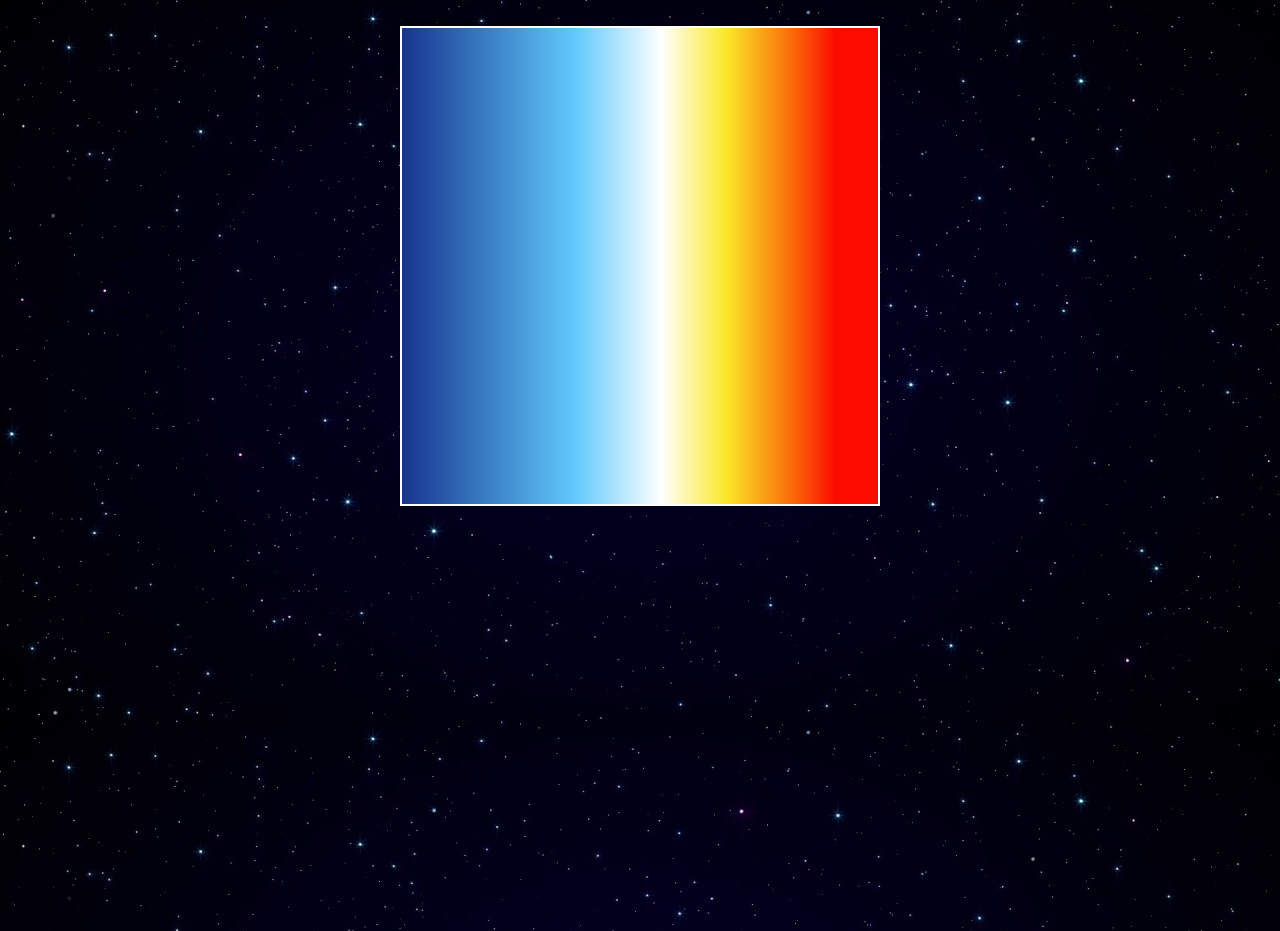
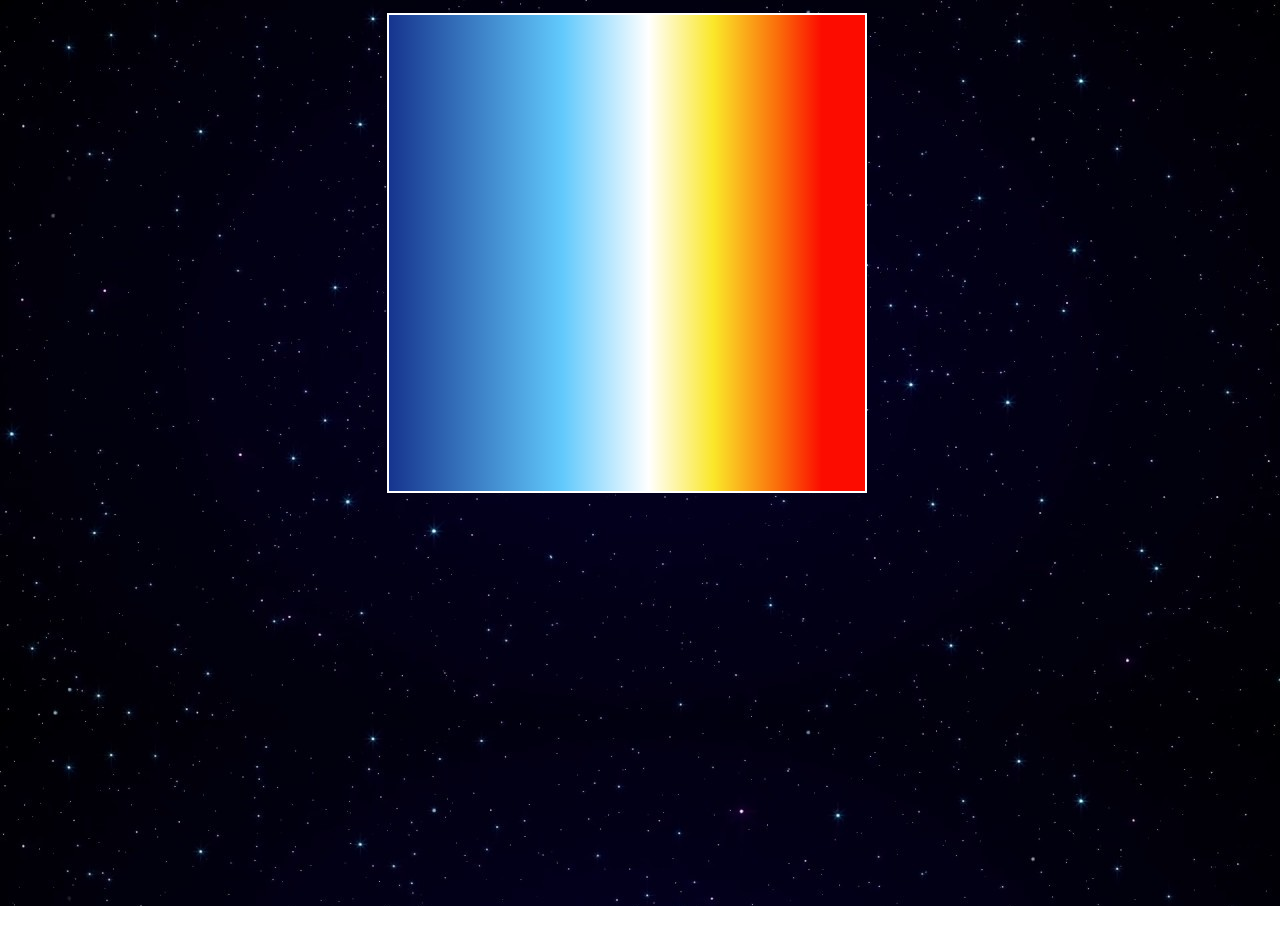
Before and after one commit to enioluwa23/hr-megagram, a React (Create React App) app: page / in a window 1280 px wide. After the commit the page ends 906 px from the top, so only its background shows below. Built offline with nearby package versions, Linux system fonts and the light colour scheme.

Commit message:
basic prototype

```diff
--- a/src/App.css
+++ b/src/App.css
@@ -3,8 +3,9 @@
   flex-direction: column;
   justify-content: center;
   width: 100%;
-  padding: 2vw;
+  padding: 1vw;
   background-image: url("./img/backdrop.jpg");
+  min-height: 100vh;
 }
 
 .diagram-container {
@@ -18,13 +19,14 @@
 }
 
 .star-container {
-  position: relative;
+  /* position: relative; */
   display: flex;
   flex-direction: row;
   justify-content: center;
   align-items: center;
   max-width: 96vw;
   min-height: 40vh;
+  /* padding: 0; */
 }
 
 .hr-diagram {
@@ -44,9 +46,10 @@
 }
 
 .star-view {
-  width: 50%;
-  /* max-width: 30rem; */
-  color: white;
+  width: 96%;
+  max-width: 40rem;
+  margin: 0;
+  color: black;
 }
 
 .star-visual {
--- a/src/App.js
+++ b/src/App.js
@@ -14,7 +14,9 @@ class App extends React.Component {
     };
 
     this.getStarClass = this.getStarClass.bind(this);
+    this.getStarMass = this.getStarMass.bind(this);
     this.getStarLuminosity = this.getStarLuminosity.bind(this);
+    this.getStarTemperature = this.getStarTemperature.bind(this);
     this.handleClick = this.handleClick.bind(this);
     this.renderStar = this.renderStar.bind(this);
   }
@@ -32,30 +34,53 @@ class App extends React.Component {
     return Math.pow(10, -5.05 + (11.4 * (yLoc / scale)));
   }
 
-  _getStarClass(fraction, cutoff, range, luminosity) {
-    const mkClassName = Math.floor((fraction - cutoff) * ((79 * 9)/range) + 1).toString();
-    const lumClassName = 'V';
-    return mkClassName + lumClassName;
+  _getLuminosityClass(fractionY) {
+    if (fractionY < 45/142) {
+      return 'D';
+    } else if (fractionY < 59/142) {
+      return 'VI';
+    } else if (fractionY < 73/142) {
+      return 'V';
+    } else if (fractionY < 83/142) {
+      return 'IV';
+    } else if (fractionY < 92/142) {
+      return 'III';
+    } else if (fractionY < 102/142) {
+      return 'II';
+    } else if (fractionY < 116/142) {
+      return 'Ib';
+    } else if (fractionY < 132/142) {
+      return 'Ia';
+    } else {
+      return 'Ia-O';
+    }
   }
 
-  getStarClass(xLoc, luminosity) {
+  _getStarClass(fractionX, fractionY, cutoff, range) {
+    const mkClass = Math.floor((fractionX - cutoff) * ((79 * 9)/range) + 1).toString();
+    const lumClass = this._getLuminosityClass(fractionY);
+    return lumClass === 'D'? lumClass + mkClass : mkClass + lumClass;
+  }
+
+  getStarClass(xLoc, yLoc) {
     const { scale } = this.state;
-    const fraction = xLoc / scale;
+    const fractionX = xLoc / scale;
+    const fractionY = yLoc / scale;
 
-    if (fraction < 18/79) {
-      return 'O' + this._getStarClass(fraction, 0, 18, luminosity);
-    } else if (fraction < 39/79) {
-      return 'B' + this._getStarClass(fraction, 18/79, 21, luminosity);
-    } else if (fraction < 46/79) {
-      return 'A' + this._getStarClass(fraction, 39/79, 7, luminosity);
-    } else if (fraction < 50/79) {
-      return 'F' + this._getStarClass(fraction, 46/79, 4, luminosity);
-    } else if (fraction < 58/79) {
-      return 'G' + this._getStarClass(fraction, 50/79, 8, luminosity);
-    } else if (fraction < 67/79) {
-      return 'K' + this._getStarClass(fraction, 58/79, 9, luminosity);
+    if (fractionX < 18/79) {
+      return 'O' + this._getStarClass(fractionX, fractionY, 0, 18);
+    } else if (fractionX < 39/79) {
+      return 'B' + this._getStarClass(fractionX, fractionY, 18/79, 21);
+    } else if (fractionX < 46/79) {
+      return 'A' + this._getStarClass(fractionX, fractionY, 39/79, 7);
+    } else if (fractionX < 50/79) {
+      return 'F' + this._getStarClass(fractionX, fractionY, 46/79, 4);
+    } else if (fractionX < 58/79) {
+      return 'G' + this._getStarClass(fractionX, fractionY, 50/79, 8);
+    } else if (fractionX < 67/79) {
+      return 'K' + this._getStarClass(fractionX, fractionY, 58/79, 9);
     } else {
-      return 'M' + this._getStarClass(fraction, 67/79, 12, luminosity);
+      return 'M' + this._getStarClass(fractionX, fractionY, 67/79, 12);
     }
   }
 
@@ -86,8 +111,34 @@ class App extends React.Component {
     }
   }
 
+  _getStarMass(fractionY, base, range, min, maxIncrease) {
+    return min + ((fractionY - base) * (128/range) * maxIncrease);
+  }
+
   getStarMass(yLoc) {
-    return 1000;
+    const { scale } = this.state;
+    const fractionY = yLoc / scale;
+    if (fractionY < 30/128) {
+      return this._getStarMass(fractionY, 0, 30, 0, 0.1).toFixed(1);
+    } else if (fractionY < 40/128) {
+      return this._getStarMass(fractionY, 30/128, 10, 0.1, 0.2).toFixed(1);
+    } else if (fractionY < 56/128) {
+      return this._getStarMass(fractionY, 40/128, 12, 0.3, 0.7).toFixed(1);
+    } else if (fractionY < 64/128) {
+      return this._getStarMass(fractionY, 56/128, 8, 1, 0.5).toFixed(1);
+    } else if (fractionY < 79/128) {
+      return this._getStarMass(fractionY, 64/128, 15, 1.5, 1.5).toFixed(1);
+    } else if (fractionY < 89/128) {
+      return this._getStarMass(fractionY, 79/128, 10, 3.0, 3.0).toFixed(1);
+    } else if (fractionY < 100/128) {
+      return this._getStarMass(fractionY, 89/128, 11, 6.0, 4.0).toFixed(1);
+    } else if (fractionY < 117/128) {
+      return this._getStarMass(fractionY, 100/128, 17, 10.0, 20.0).toFixed(1);
+    } else if (fractionY < 122/128) {
+      return this._getStarMass(fractionY, 117/128, 5, 30.0, 60.0).toFixed(1);
+    } else {
+      return this._getStarMass(fractionY, 122/128, 6, 60.0, 240.0).toFixed(1);
+    }
   }
 
   renderStar() {
@@ -101,9 +152,9 @@ class App extends React.Component {
     const yInt = scale - parseInt(y);
     const diameter = 0.6 * (0.4 * xInt + yInt) + 25;
     const luminosity = this.getStarLuminosity(yInt);
-    const starClass = this.getStarClass(xInt, luminosity);
+    const starClass = this.getStarClass(xInt, yInt);
     const temperature = this.getStarTemperature(xInt, starClass);
-    const mass = this.getStarMass(yInt);
+    const mass = parseFloat(this.getStarMass(yInt));
 
     const props = {
       color,
--- a/src/components/StarView.js
+++ b/src/components/StarView.js
@@ -1,6 +1,6 @@
 import React from 'react';
 import PropTypes from 'prop-types';
-import { Media } from 'react-bootstrap';
+import { Card } from 'react-bootstrap';
 
 class StarView extends React.Component {
   handleClick(data) {
@@ -29,28 +29,31 @@ class StarView extends React.Component {
     coefficient = coefficient.toString().slice(0, 4);
 
     return (
-      <Media className="star-view">
-        <div className="star-visual"
-          style={{
-            backgroundColor: color,
-            width: diameter,
-            height: diameter,
-            boxShadow: `0 0 5px 5px rgba(${r},${g},${b},0.5)`,
-          }}/>
-        <Media.Body>
-          {/* <Card.Header
+      <Card className="star-view">
+        <Card.Header
           style={{
             display: 'flex',
             justifyContent: 'center',
             backgroundColor: 'black',
-          }}> */}
-          {/* </Card.Header> */}
-          <h5>{`${starClass}-Class Star`}</h5>
-          <p key="luminosity">{`Luminosity: ${coefficient} x `}10<sup>{exponent}</sup></p>
-          <p key="temperature">{`Temperature: ${temperature}K`}</p>
-          <p key="mass">{`Mass: ${mass}`}</p>
-        </Media.Body>
-      </Media>
+          }}>
+          <div className="star-visual"
+            style={{
+              backgroundColor: color,
+              width: diameter,
+              height: diameter,
+              boxShadow: `0 0 5px 5px rgba(${r},${g},${b},0.5)`,
+            }}/>
+        </Card.Header>
+        <Card.Body>
+          <Card.Title>{`${starClass} Star`}</Card.Title>
+          <Card.Text key="mass"><strong>Mass: </strong>{`${mass}M`}<sub>☉</sub>
+          </Card.Text>
+          <Card.Text key="luminosity"><strong>Luminosity: </strong>{`${coefficient} x `}10<sup>{exponent}</sup>L<sub>☉</sub>
+          </Card.Text>
+          <Card.Text key="temperature"><strong>Temperature: </strong>{`${temperature}K`}
+          </Card.Text>
+        </Card.Body>
+      </Card>
     );
   }
 };
```
